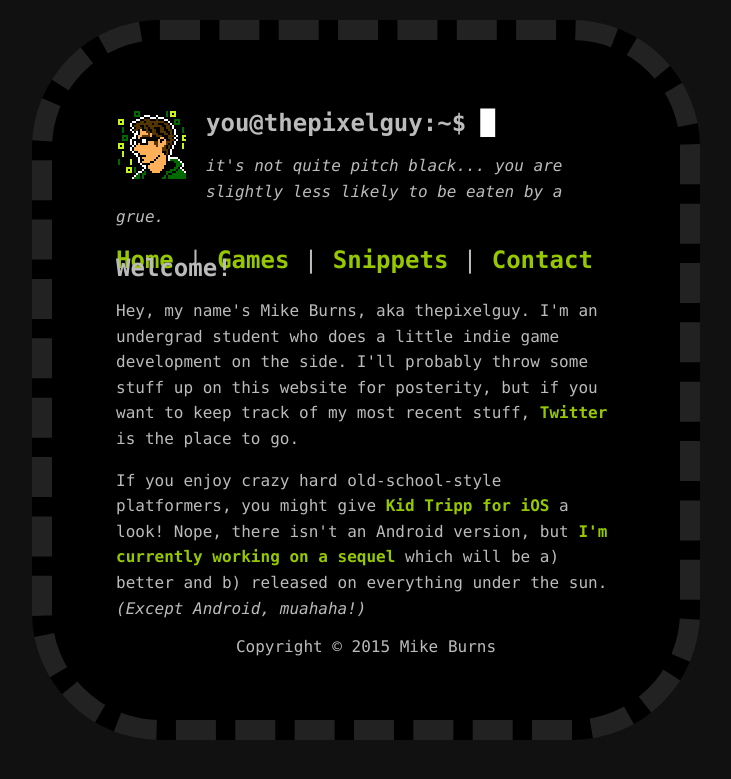
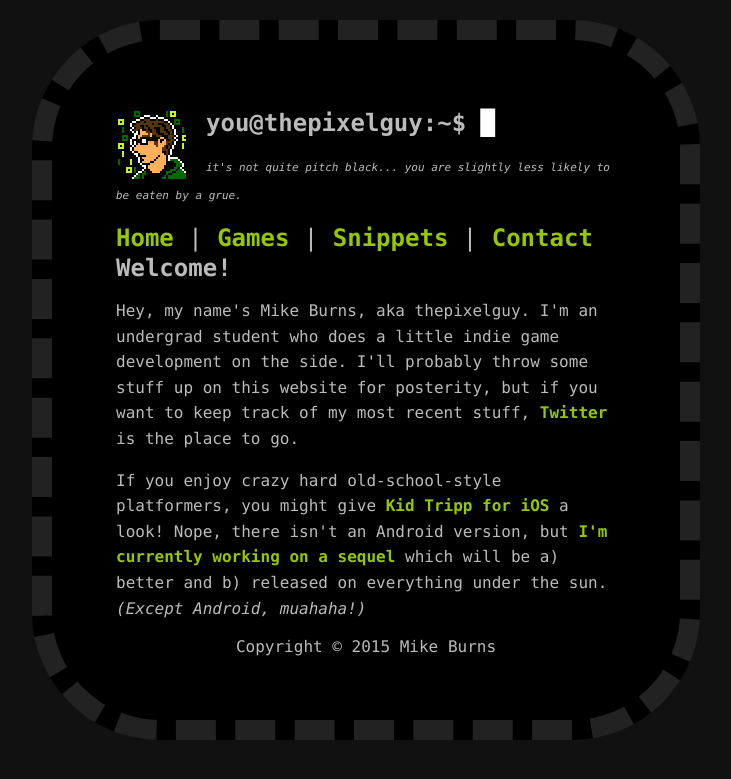
Before and after one commit to thatpixelguy/thatpixelguy.github.io, a Jekyll site: the page built from index.html, in a window 1280 px wide. Shown: the top 779 px of the page, without its empty margins (274-1005 px from the left). Built offline with Jekyll 4.4.1, drawn with Linux system fonts in a browser that asks for light colours.

Commit message:
Update default.html

```diff
--- a/_layouts/default.html
+++ b/_layouts/default.html
@@ -16,7 +16,7 @@
       <div class='header'>
         <img src='/avatar-140x140.png' height=70 style='margin-right: 20px;'>
         <h2>you@thepixelguy:~$ <div id='blinkingcursor' style='display: inline;'>█</div></h2>
-        <p><i>it's not quite pitch black... you are slightly less likely to be eaten by a grue.</i></p>
+        <p><i style='font-size: 11px;'>it's not quite pitch black... you are slightly less likely to be eaten by a grue.</i></p>
 
         <div class='nav'>
           <a href='/'>Home</a> |
```
